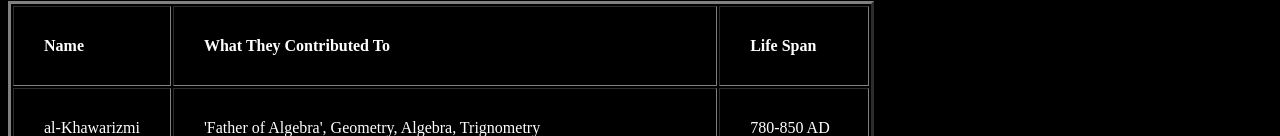
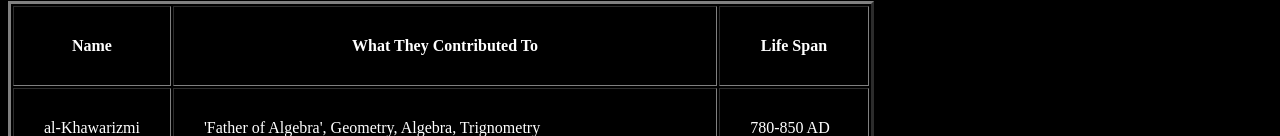
Before and after one commit to Darth-Mocheezious/Darth-Mocheezious.github.io, a plain HTML site: page index.html in a window 1280 px wide. Shown: the part 2092-2228 px from the top of the page. Drawn offline with Linux system fonts and the light colour scheme.

Commit message:
Update index.html

```diff
--- a/index.html
+++ b/index.html
@@ -11,6 +11,8 @@
 	h1 {text-align: center; background-color: red !important;
 		  }
 	.backcolor {background-color: purple;
+		  }
+	.tableheader {font-style: bold; font-style: italic; background-color:red;
 		  }
 
 	  </style>
@@ -45,9 +47,9 @@
 
 	<table border="3"; cellpadding="30";>
 	<tr>
-	<td> <b> Name </b> </td>
-	<td> <b> What They Contributed To</b> </td>
-	<td> <b> Life Span </b> </td>
+	<th> <b> Name </b> </td>
+	<th> <b> What They Contributed To</b> </td>
+	<th> <b> Life Span </b> </td>
 	</tr>
 	<tr>
 	<td> al-Khawarizmi</td>
```
